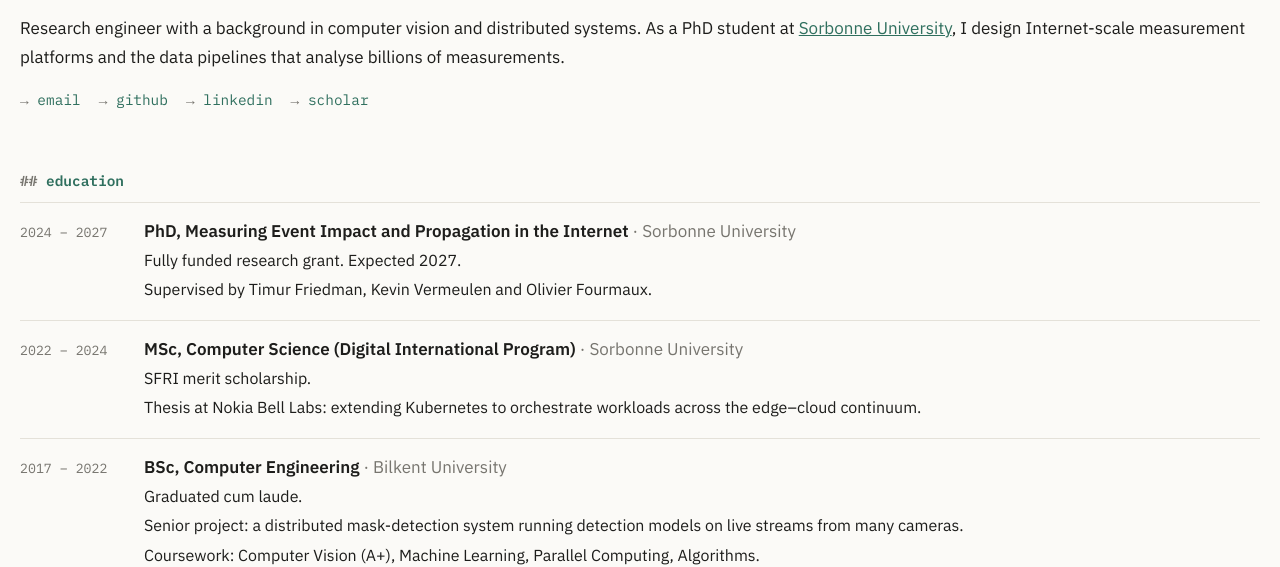
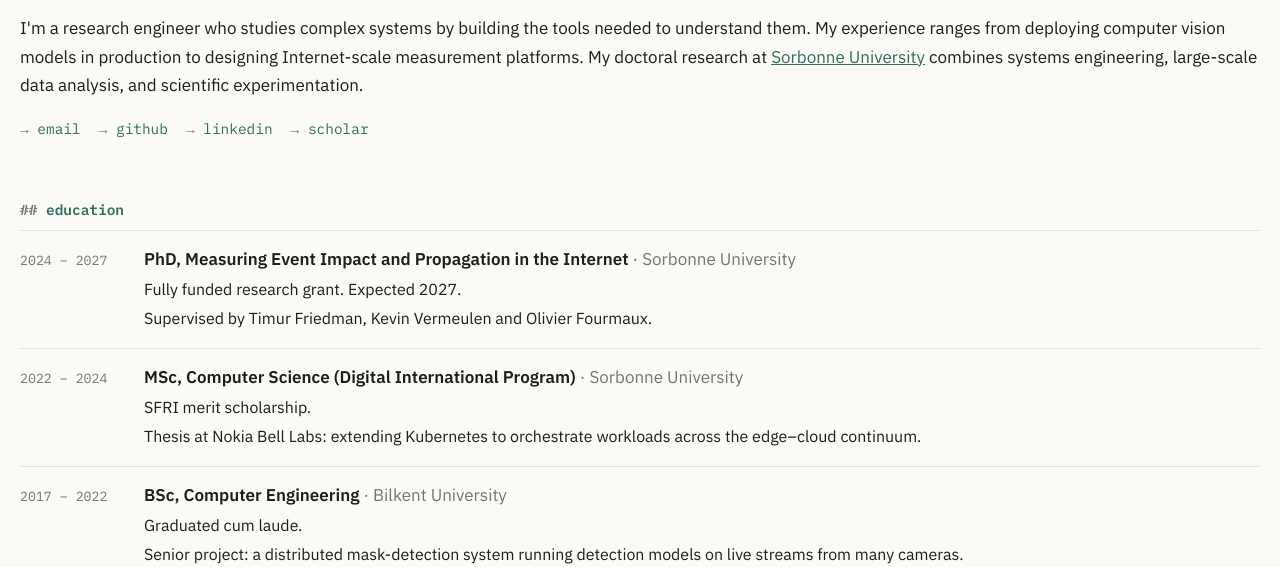
Before and after one commit to ubombar/bombar.dev, a plain HTML site: page index.html in a window 1280 px wide. Shown: the part 231-798 px from the top of the page. Drawn offline with Linux system fonts and the light colour scheme.

Commit message:
Refine the intro around studying complex systems
Co-Authored-By: Claude Opus 5.5 <noreply@anthropic.com>

```diff
--- a/index.html
+++ b/index.html
@@ -28,7 +28,7 @@
         <p class="meta langs">English C2 · French B2 · Turkish native</p>
       </div>
     </div>
-    <p>Research engineer with a background in computer vision and distributed systems. As a PhD student at <a href="https://www.lip6.fr">Sorbonne University</a>, I design Internet-scale measurement platforms and the data pipelines that analyse billions of measurements.</p>
+    <p>I'm a research engineer who studies complex systems by building the tools needed to understand them. My experience ranges from deploying computer vision models in production to designing Internet-scale measurement platforms. My doctoral research at <a href="https://www.lip6.fr">Sorbonne University</a> combines systems engineering, large-scale data analysis, and scientific experimentation.</p>
     <p class="links">
       <a href="mailto:ufuk@bombar.dev">email</a>
       <a href="https://github.com/ubombar">github</a>
```
